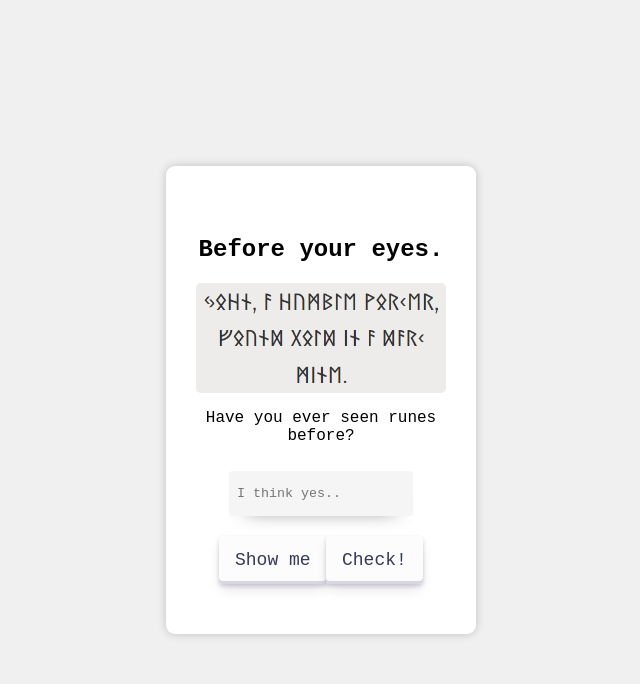
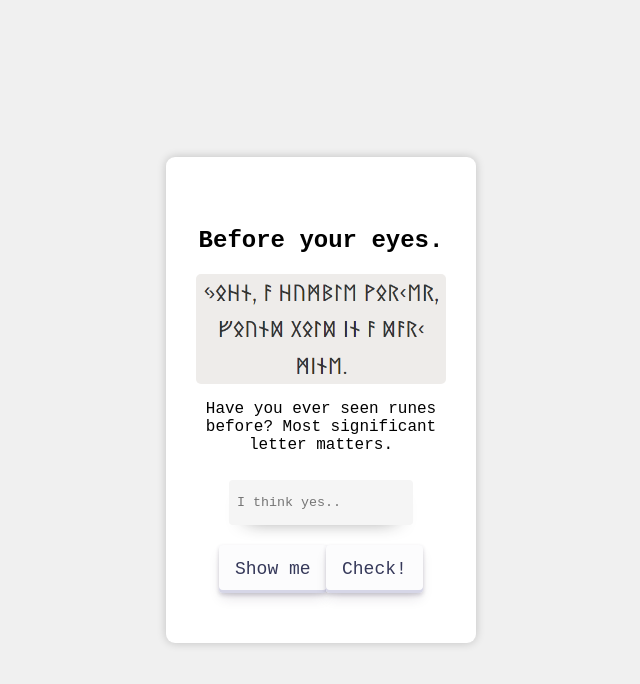
Before and after one commit to shree-rangaraju/Virtual-Treasure-Hunt-Frontend, a React (Vite) app: page /E7a3 in a window 1280 px wide. Shown: the top 684 px of the page, without its empty margins (319-959 px from the left). Built offline with nearby package versions, Linux system fonts and the light colour scheme.

Commit message:
Changed first round clues

```diff
--- a/src/pages/levels/E7a3.tsx
+++ b/src/pages/levels/E7a3.tsx
@@ -117,7 +117,9 @@ export default function E7a3() {
             alt="RuneCode"
             style={{ borderRadius: "5px", width: "250px" }}
           />
-          <p>Have you ever seen runes before?</p>
+          <p>
+            Have you ever seen runes before? Most significant letter matters.
+          </p>
           {isModalOpen && (
             <div className="modal">
               <div className="modalInner">
```
